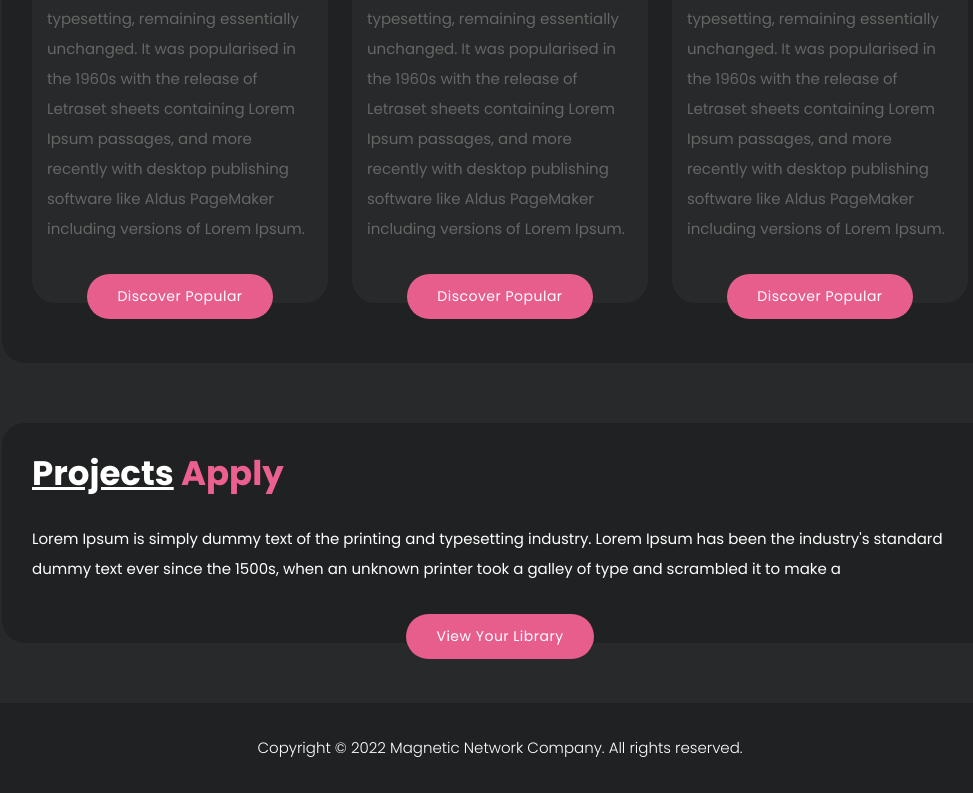
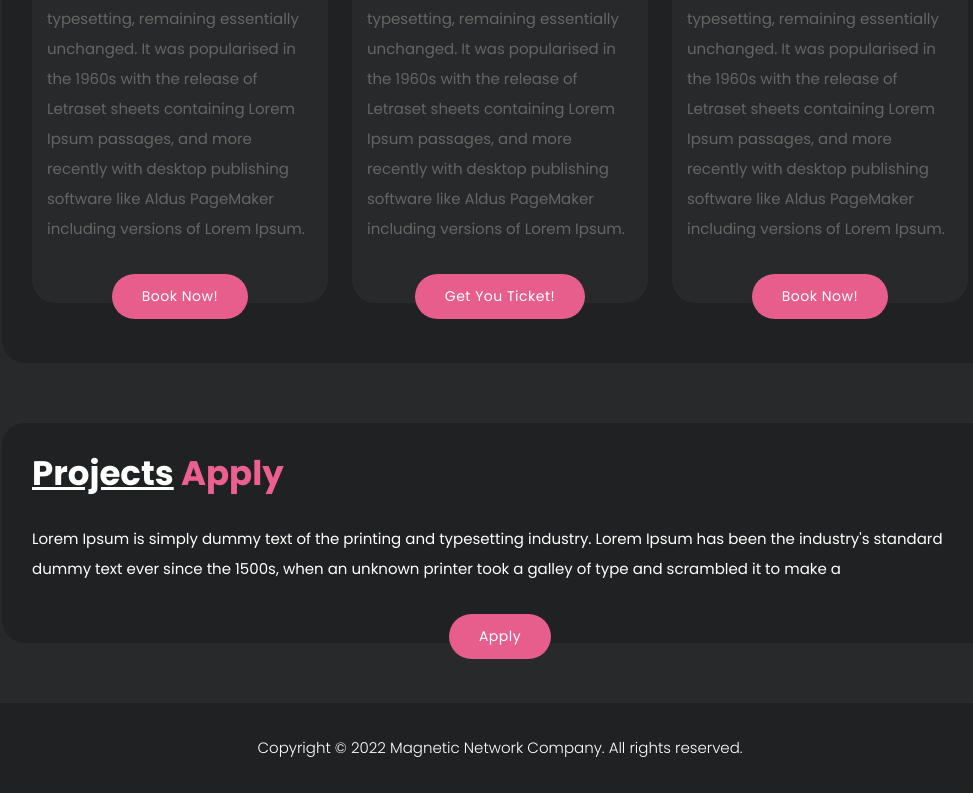
Before and after one commit to Babayaga87/template_event, a plain HTML site: page index.html in a window 1280 px wide. Shown: the part 1452-2245 px from the top of the page, without its empty margins (140-1113 px from the left). Drawn offline with nearby package versions, Linux system fonts and the light colour scheme.

Commit message:
update template

```diff
--- a/index.html
+++ b/index.html
@@ -116,7 +116,7 @@ https://templatemo.com/tm-579-cyborg-gaming
                       <strong style="color:white;">19/05/2022 - 10€</strong>
                       <p style="padding-bottom: 2em; padding-top: 2em;">Lorem Ipsum is simply dummy text of the printing and typesetting industry. Lorem Ipsum has been the industry's standard dummy text ever since the 1500s, when an unknown printer took a galley of type and scrambled it to make a type specimen book. It has survived not only five centuries, but also the leap into electronic typesetting, remaining essentially unchanged. It was popularised in the 1960s with the release of Letraset sheets containing Lorem Ipsum passages, and more recently with desktop publishing software like Aldus PageMaker including versions of Lorem Ipsum.</p>
                       <div class="main-button">
-                        <a href="browse.html">Discover Popular</a>
+                        <a href="browse.html">Book now!</a>
                       </div>
                     </div>
                   </div>
@@ -126,7 +126,7 @@ https://templatemo.com/tm-579-cyborg-gaming
                       <strong style="color:white;">19/05/2022 - 10€</strong>
                       <p style="padding-bottom: 2em; padding-top: 2em;">Lorem Ipsum is simply dummy text of the printing and typesetting industry. Lorem Ipsum has been the industry's standard dummy text ever since the 1500s, when an unknown printer took a galley of type and scrambled it to make a type specimen book. It has survived not only five centuries, but also the leap into electronic typesetting, remaining essentially unchanged. It was popularised in the 1960s with the release of Letraset sheets containing Lorem Ipsum passages, and more recently with desktop publishing software like Aldus PageMaker including versions of Lorem Ipsum.</p>
                       <div class="main-button">
-                        <a href="browse.html">Discover Popular</a>
+                        <a href="browse.html">Get you ticket!</a>
                       </div>
                     </div>
                   </div>
@@ -136,7 +136,7 @@ https://templatemo.com/tm-579-cyborg-gaming
                       <strong style="color:white;">19/05/2022 - 10€</strong>
                       <p style="padding-bottom: 2em; padding-top: 2em;">Lorem Ipsum is simply dummy text of the printing and typesetting industry. Lorem Ipsum has been the industry's standard dummy text ever since the 1500s, when an unknown printer took a galley of type and scrambled it to make a type specimen book. It has survived not only five centuries, but also the leap into electronic typesetting, remaining essentially unchanged. It was popularised in the 1960s with the release of Letraset sheets containing Lorem Ipsum passages, and more recently with desktop publishing software like Aldus PageMaker including versions of Lorem Ipsum.</p>
                       <div class="main-button">
-                        <a href="browse.html">Discover Popular</a>
+                        <a href="browse.html">Book now!</a>
                       </div>
                     </div>
                   </div>
@@ -156,7 +156,7 @@ https://templatemo.com/tm-579-cyborg-gaming
             </div>
             <div class="col-lg-12">
               <div class="main-button">
-                <a href="profile.html">View Your Library</a>
+                <a href="profile.html">Apply</a>
               </div>
             </div>
           </div>
```
